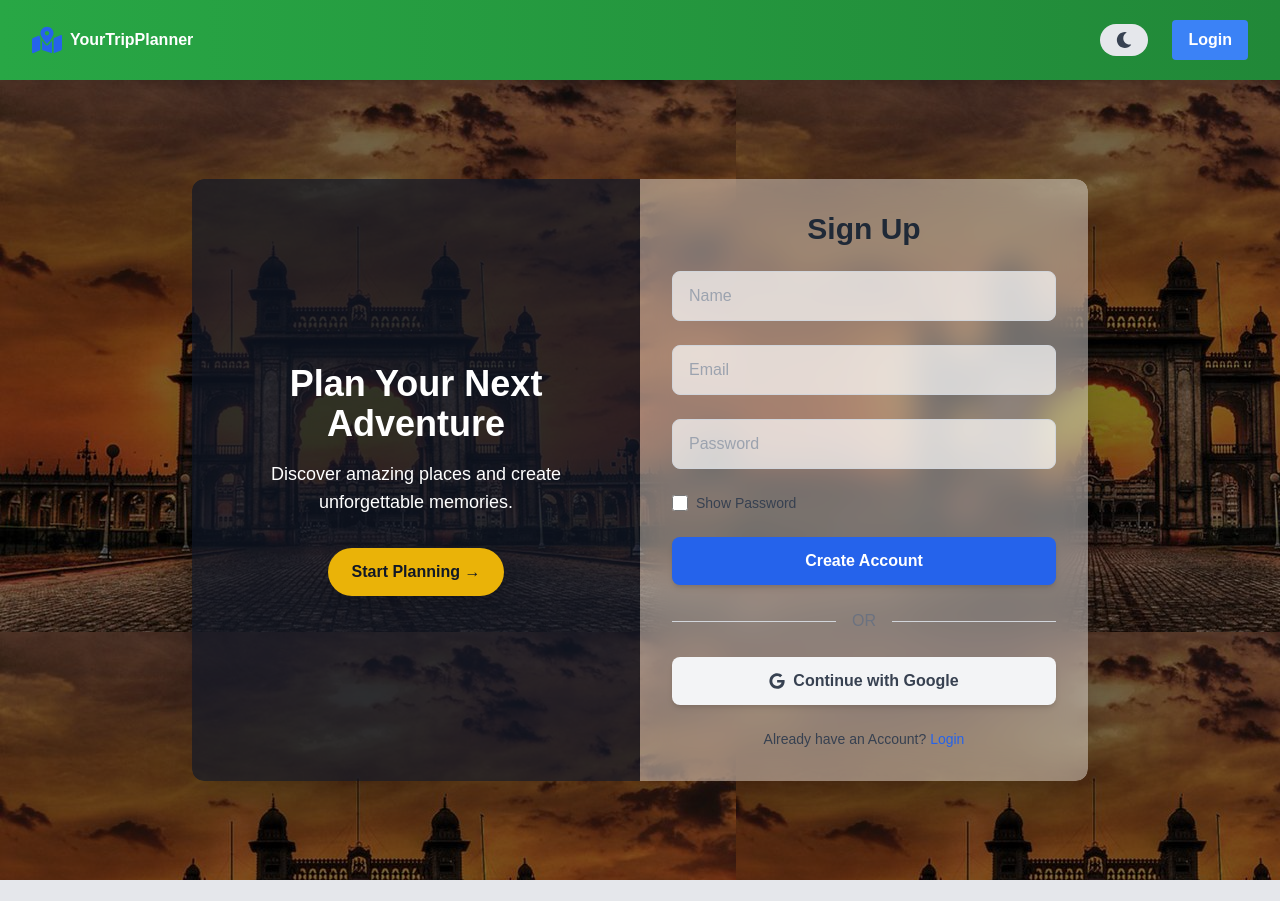
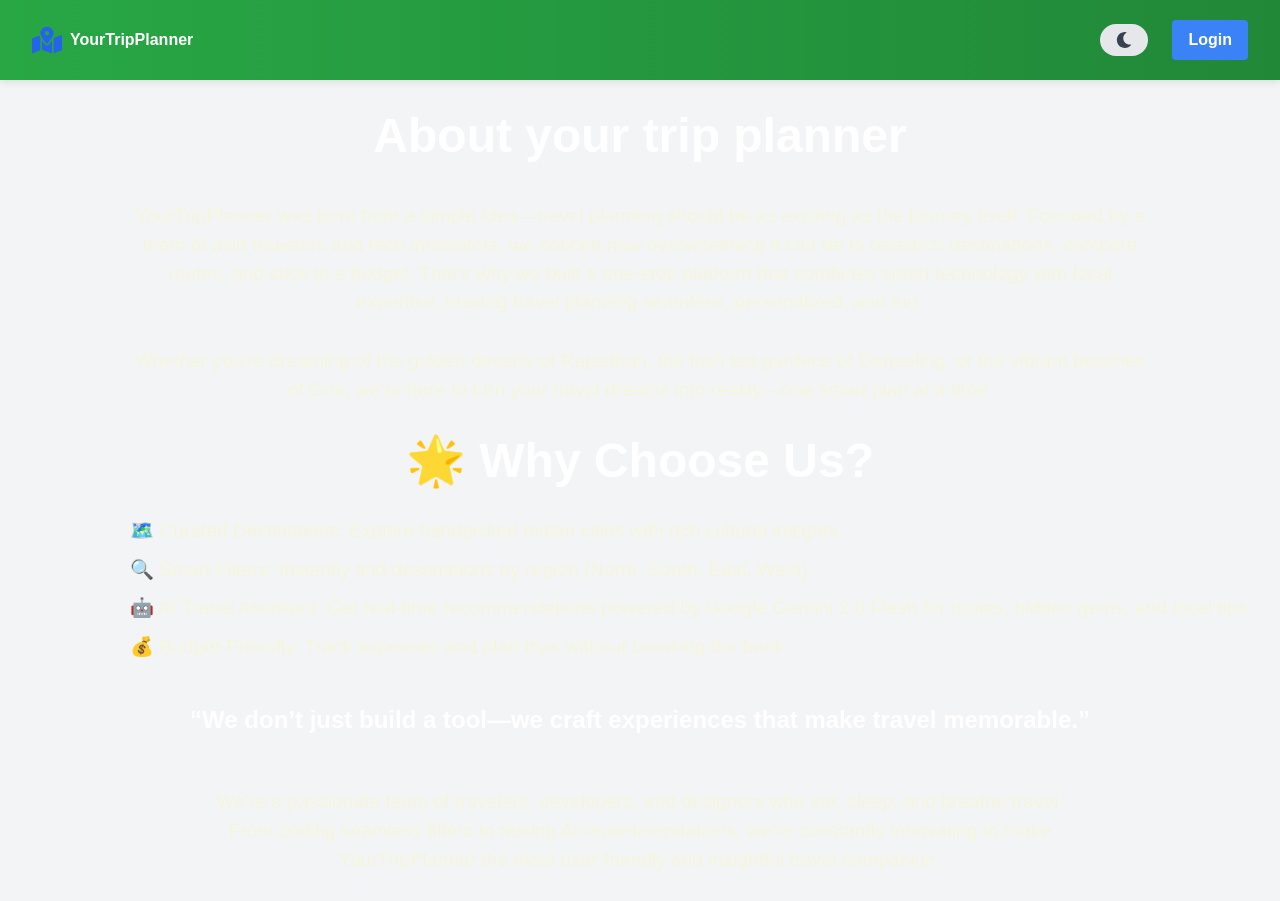
Before and after one commit to code-well0/trip-planner, a React (Create React App) app: page /about in a window 1280 px wide. Before the commit this address led to /. Shown: the top 901 px of the page. Built offline with nearby package versions, Linux system fonts and the light colour scheme.

Commit message:
add about page

```diff
--- a/src/App.js
+++ b/src/App.js
@@ -16,6 +16,7 @@ import TripRecommender from "./pages/TripRecommender";
 import "./index.css";
 import Footer from "./Components/Footer";
 import Signup from "./pages/Signup";
+import About from "./Components/About.jsx";
 
 function App() {
   const { theme } = useTheme();
@@ -44,6 +45,7 @@ function App() {
           <Route path="/expenses" element={isLoggedIn ? <ExpenseTracker /> : <Navigate to="/login" />} />
           <Route path="/api/chat" element={isLoggedIn ? <ChatBot /> : <Navigate to="/login" />} />
           <Route path="/TripRecommender" element={isLoggedIn ? <TripRecommender /> : <Navigate to="/login" />} />
+          <Route path="/about" element={<About />} />
           <Route path="*" element={<Navigate to="/" />} />
         </Routes>
       </div>
--- /dev/null
+++ b/src/Components/About.css
@@ -0,0 +1,44 @@
+h1 , .choose h2 , .mission h2{
+    text-align: center;
+    color:white;
+    font-size: 3em;
+    font-weight: bolder;
+    margin-top: 20px;
+}
+.about{
+    margin-bottom: 50px;
+}
+.welcome p , .mission p{
+    max-width: 80%;
+    color: beige;
+    margin-left: auto;
+    margin-right: auto;
+    margin-top: 30px;
+    text-align: center;
+    font-size: 1.2em;
+}
+.list{
+    margin-left: 130px;
+    margin-top: 20px;
+}
+.list li{
+    margin-bottom: 10px;
+    font-size: 1.2em;
+    color: beige;
+}
+.choose p{
+    color: beige;
+    margin-top: 50px;
+    font-size: 1.2em;
+    max-width: 70%;
+    margin-left: auto;
+    margin-right: auto;
+    text-align: center;
+}
+.choose h3{
+    color: white;
+    margin-top: 40px;
+    text-align: center;
+    font-size: 1.5em;
+    font-weight: bolder;
+}
--- /dev/null
+++ b/src/Components/About.jsx
@@ -0,0 +1,30 @@
+import react from "react";
+import './About.css';
+export default function About(){
+    return (
+       <div className="about">
+        <h1>About your trip planner</h1>
+        <div className="welcome">
+            <p>YourTripPlanner was born from a simple idea—travel planning should be as exciting as the journey itself. Founded by a team of avid travelers and tech innovators, we noticed how overwhelming it can be to research destinations, compare routes, and stick to a budget. That’s why we built a one-stop platform that combines smart technology with local expertise, making travel planning seamless, personalized, and fun.</p>
+            <p>Whether you're dreaming of the golden deserts of Rajasthan, the lush tea gardens of Darjeeling, or the vibrant beaches of Goa, we’re here to turn your travel dreams into reality—one smart plan at a time.</p>
+        </div>
+        <div className="choose">
+            <h2>🌟 Why Choose Us?</h2>
+            <ul className="list">
+                <li>🗺️ Curated Destinations: Explore handpicked Indian cities with rich cultural insights.</li>
+                <li>🔍 Smart Filters: Instantly find destinations by region (North, South, East, West).</li>
+                <li>🤖 AI Travel Assistant: Get real-time recommendations powered by Google Gemini 2.0 Flash for routes, hidden gems, and local tips.</li>
+                <li>💰 Budget-Friendly: Track expenses and plan trips without breaking the bank.</li>
+            </ul>
+            <h3>“We don’t just build a tool—we craft experiences that make travel memorable.”</h3>
+            <p>We’re a passionate team of travelers, developers, and designers who eat, sleep, and breathe travel. From coding seamless filters to testing AI recommendations, we’re constantly innovating to make YourTripPlanner the most user-friendly and insightful travel companion.</p>
+
+        </div>
+        <div className="mission">
+            <h2>✈️ Our Mission</h2>
+            <p>At YourTripPlanner, we believe that travel planning should be effortless, personalized, and exciting. Our mission is to empower travelers with smart tools and AI-driven insights to discover the best of India’s diverse destinations—from the snowy peaks of the Himalayas to the serene backwaters of Kerala.</p>
+
+        </div>
+       </div>
+    )
+}
--- a/src/Components/Footer.jsx
+++ b/src/Components/Footer.jsx
@@ -2,7 +2,6 @@ import React from 'react';
 import { useNavigate, Link } from 'react-router-dom';
 import { useTheme } from '../contexts/ThemeContext';
 import { FaGithub, FaEnvelope, FaInstagram, FaLinkedinIn, FaPaperPlane } from "react-icons/fa";
-
 const Footer = ({ isLoggedIn }) => {
     const navigate = useNavigate();
     const { theme } = useTheme();
```
